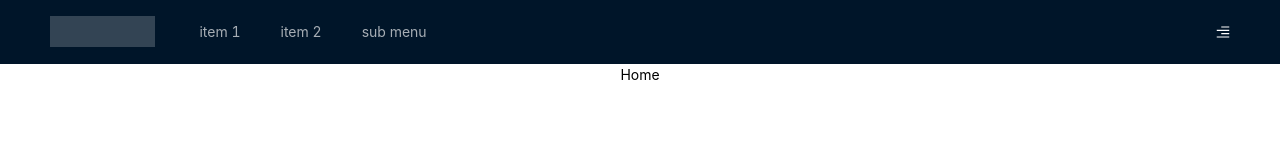
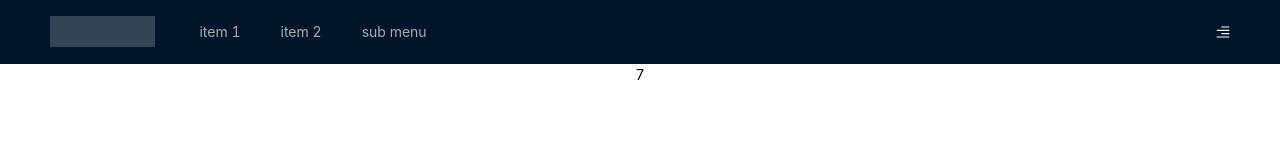
Before and after one commit to hoangchien97/SAV_REACTJS_BASE, a React (Create React App) app: page / in a window 1280 px wide. Shown: the top 160 px of the page. Built offline with nearby package versions, Linux system fonts and the light colour scheme.

Commit message:
update tsconfig for using prefix @ and name folders

```diff
--- a/src/components/Layout/Common/Header/Header.tsx
+++ b/src/components/Layout/Common/Header/Header.tsx
@@ -1,9 +1,8 @@
 import { Button, Drawer, Layout, Menu, Space } from "antd";
 import React, { Fragment, useState } from "react";
 import "./Header.scss";
-import MenuFoldOutlined, {
+import {
   AlignRightOutlined,
-  StarOutlined,
 } from "@ant-design/icons";
 
 const items = [
--- a/src/pages/Home/index.tsx
+++ b/src/pages/Home/index.tsx
@@ -1,7 +1,12 @@
+import { sum } from "@/utils";
 import React from "react";
 
 const Home = () => {
-  return <div>Home</div>;
+  return (
+    <div>
+      <div>{sum(2, 5)}</div>
+    </div>
+  );
 };
 
 export default Home;
--- /dev/null
+++ b/src/utils/browsers.ts
@@ -0,0 +1,15 @@
+export function getCookie(cname: string) {
+  var name = cname + "=";
+  var decodedCookie = decodeURIComponent(document.cookie);
+  var ca = decodedCookie.split(";");
+  for (var i = 0; i < ca.length; i++) {
+    var c = ca[i];
+    while (c.charAt(0) === " ") {
+      c = c.substring(1);
+    }
+    if (c.indexOf(name) === 0) {
+      return c.substring(name.length, c.length);
+    }
+  }
+  return "";
+}
--- /dev/null
+++ b/src/utils/helpers.ts
@@ -0,0 +1 @@
+export const sum = (a: number, b: number): number => a + b;
--- a/src/utils/index.ts
+++ b/src/utils/index.ts
@@ -1,15 +1,2 @@
-export function getCookie(cname: string) {
-  var name = cname + "=";
-  var decodedCookie = decodeURIComponent(document.cookie);
-  var ca = decodedCookie.split(";");
-  for (var i = 0; i < ca.length; i++) {
-    var c = ca[i];
-    while (c.charAt(0) === " ") {
-      c = c.substring(1);
-    }
-    if (c.indexOf(name) === 0) {
-      return c.substring(name.length, c.length);
-    }
-  }
-  return "";
-}
+export * from "./helpers";
+export * from "./browsers";
--- a/tsconfig.json
+++ b/tsconfig.json
@@ -15,10 +15,12 @@
     "isolatedModules": false,
     "noEmit": true,
     "jsx": "preserve",
-    // "baseUrl": ".",
     "baseUrl": "./src",
     "paths": {
-      "@*": ["./*"]
+      "@": ["./src"],
+      "@components/*": ["components/*"],
+      "@pages/*": ["pages/*"],
+      "@utils/*": ["utils/*"],
     }
   },
   "include": [
```
Also changed, not shown: src/routes/routes.tsx (+0 -13 lines).
